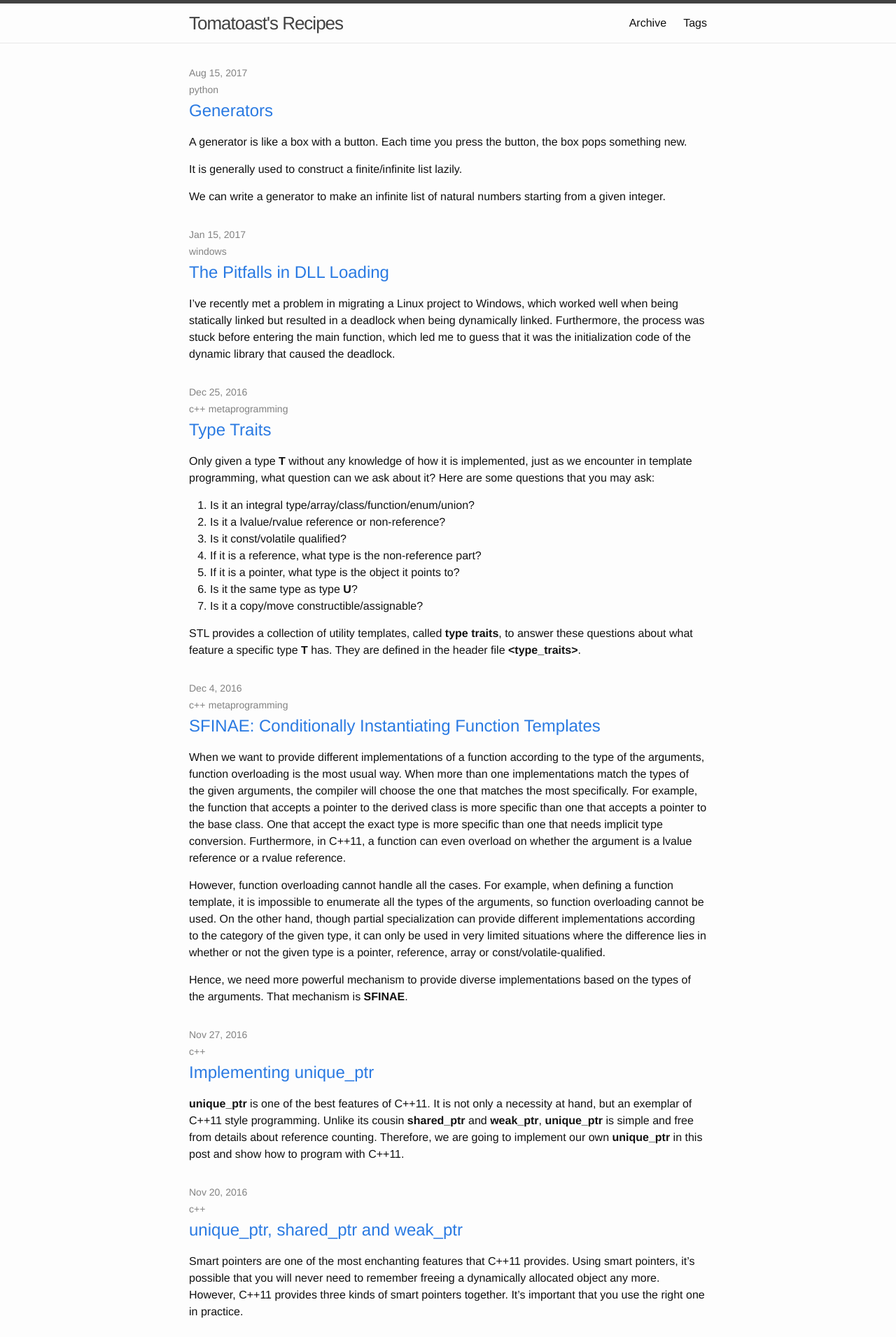
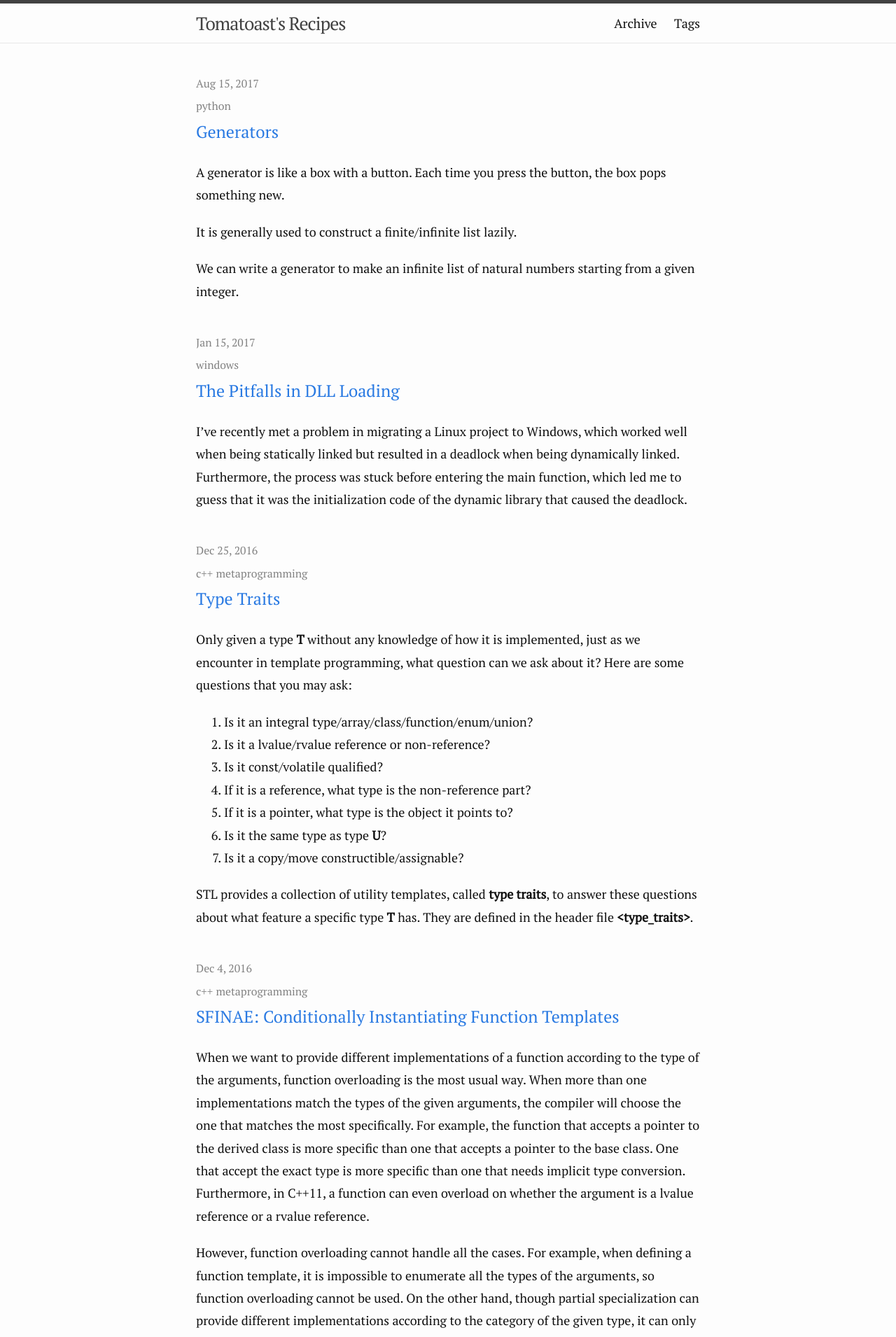
Before and after one commit to thomasding/blog, a Jekyll site: the page built from index.html, in a window 1280 px wide. Shown: the top 1910 px of the page at 70% size. Built offline with Jekyll 4.4.1, drawn with Linux system fonts in a browser that asks for light colours.

Commit message:
More human readable

```diff
--- a/_includes/head.html
+++ b/_includes/head.html
@@ -6,6 +6,7 @@
   <title>{% if page.title %}{{ page.title | escape }}{% else %}{{ site.title | escape }}{% endif %}</title>
   <meta name="description" content="{{ page.excerpt | default: site.description | strip_html | normalize_whitespace | truncate: 160 | escape }}">
 
+  <link href="https://fonts.googleapis.com/css?family=PT+Serif" rel="stylesheet">
   <link rel="stylesheet" href="{{ "/assets/main.css" | relative_url }}">
   <link rel="canonical" href="{{ page.url | replace:'index.html','' | absolute_url }}">
   <link rel="alternate" type="application/rss+xml" title="{{ site.title | escape }}" href="{{ "/feed.xml" | relative_url }}">
--- a/_sass/minima/_base.scss
+++ b/_sass/minima/_base.scss
@@ -18,11 +18,6 @@ body {
   color: $text-color;
   background-color: $background-color;
   -webkit-text-size-adjust: 100%;
-  -webkit-font-feature-settings: "kern" 1;
-     -moz-font-feature-settings: "kern" 1;
-       -o-font-feature-settings: "kern" 1;
-          font-feature-settings: "kern" 1;
-  font-kerning: normal;
 }
 
 
--- a/assets/main.scss
+++ b/assets/main.scss
@@ -4,13 +4,13 @@
 @charset "utf-8";
 
 // Our variables
-$base-font-family: "Helvetica Neue", Helvetica, Arial, sans-serif;
-$base-font-size:   16px;
+$base-font-family: "PT Serif", "Helvetica Neue", Helvetica, Arial, sans-serif;
+$base-font-size:   18px;
 $base-font-weight: 400;
 $small-font-size:  $base-font-size * 0.875;
-$base-line-height: 1.5;
+$base-line-height: 1.8;
 
-$spacing-unit:     30px;
+$spacing-unit:     40px;
 
 $text-color:       #111;
 $background-color: #fdfdfd;
```
